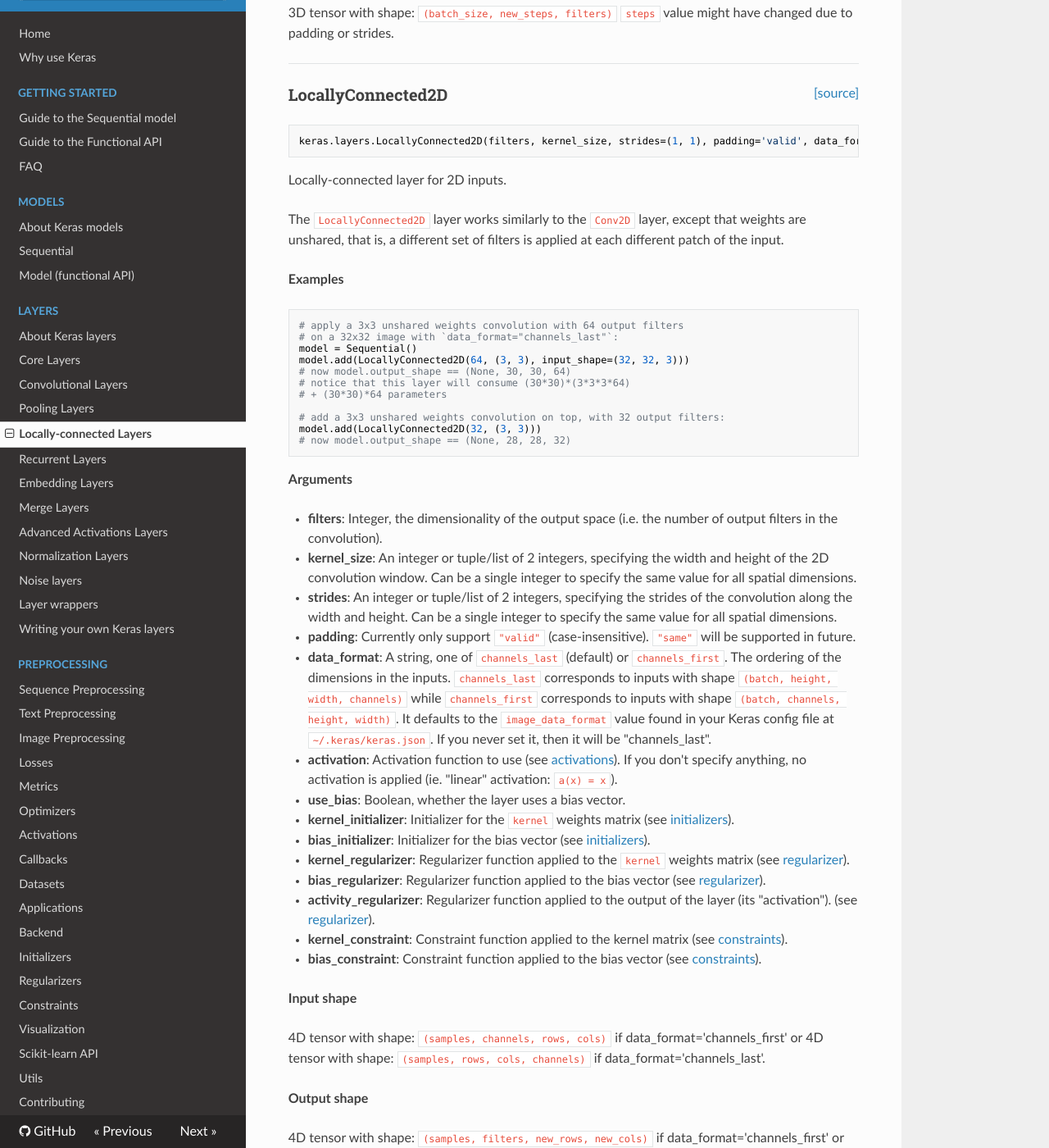
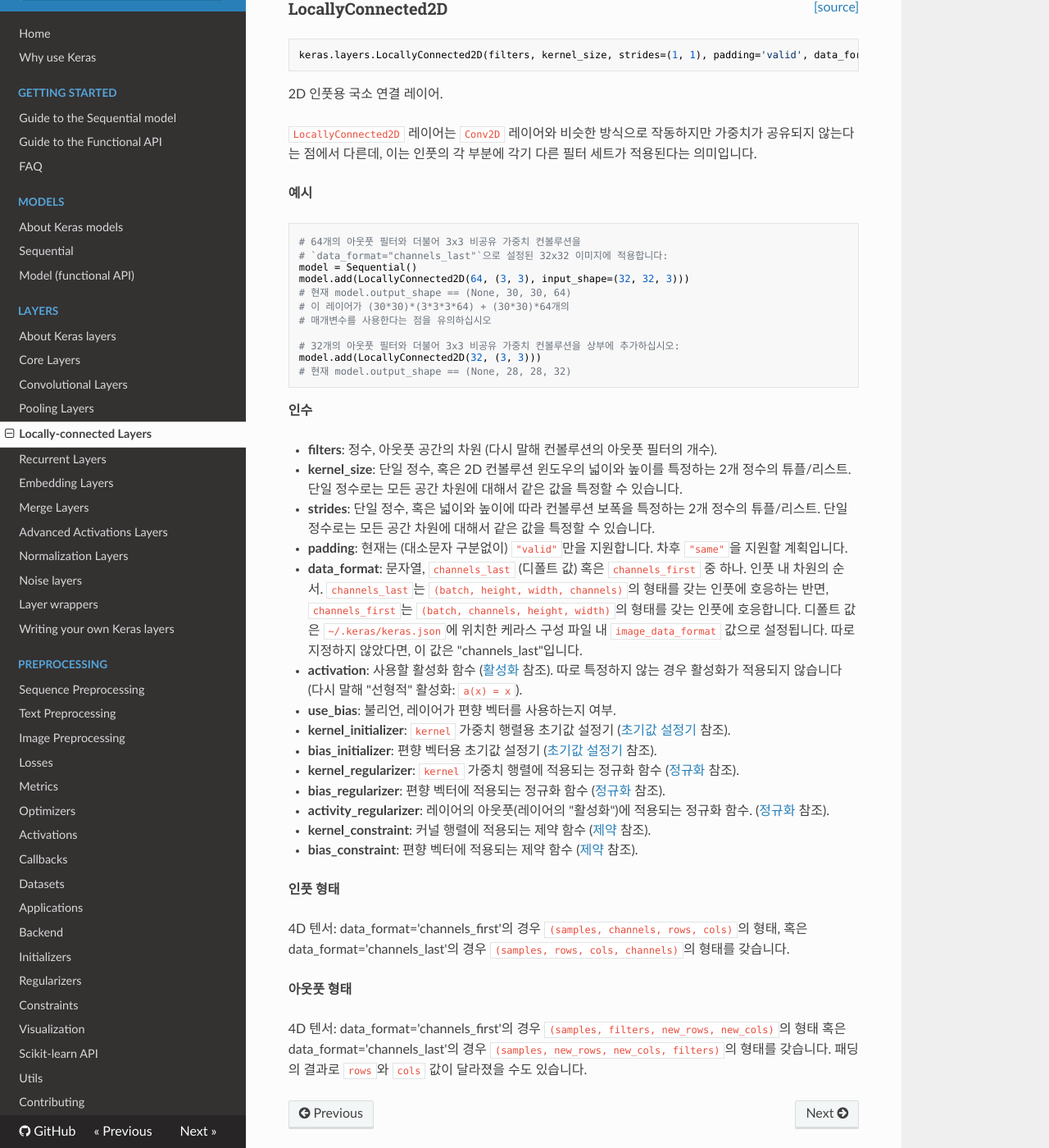
Before and after one commit to keras-team/keras-docs-ko, an MkDocs documentation site: the page built from sources/layers/local.md, in a window 1280 px wide and 1400 px high, scrolled down 1226 px. Shown: the whole window at 82% size. Built offline with MkDocs 1.6.1, drawn with Linux system fonts in a browser that asks for light colours; nearby versions of some CDN libraries; some of the changed text lies outside the part shown.

Commit message:
Update local.md
layers/local.md 번역 마무리

````diff
--- a/sources/layers/local.md
+++ b/sources/layers/local.md
@@ -5,68 +5,68 @@
 keras.layers.LocallyConnected1D(filters, kernel_size, strides=1, padding='valid', data_format=None, activation=None, use_bias=True, kernel_initializer='glorot_uniform', bias_initializer='zeros', kernel_regularizer=None, bias_regularizer=None, activity_regularizer=None, kernel_constraint=None, bias_constraint=None)
 ```
 
-Locally-connected layer for 1D inputs.
+1D 인풋용 국소 연결 레이어.
 
-The `LocallyConnected1D` layer works similarly to
-the `Conv1D` layer, except that weights are unshared,
-that is, a different set of filters is applied at each different patch
-of the input.
+`LocallyConnected1D` 레이어는 `Conv1D` 레이어와 비슷한 방식으로 작동하지만
+가중치가 공유되지 않는다는 점에서 다른데,
+이는 인풋의 각 부분에 각기 다른 필터 세트가 적용된다는
+의미입니다.
 
-__Example__
+__예시__
 
 ```python
-# apply a unshared weight convolution 1d of length 3 to a sequence with
-# 10 timesteps, with 64 output filters
+# 공유되지 않은 길이 3의 1D 컨볼루션 가중치를 10개의 시간 단계와
+# 64개의 아웃풋 필터로 이루어진 시퀀스에 적용합니다.
 model = Sequential()
 model.add(LocallyConnected1D(64, 3, input_shape=(10, 32)))
-# now model.output_shape == (None, 8, 64)
-# add a new conv1d on top
+# 현재 model.output_shape == (None, 8, 64)
+# 그 위에 새로운 conv1d를 추가합니다
 model.add(LocallyConnected1D(32, 3))
-# now model.output_shape == (None, 6, 32)
+# 현재 model.output_shape == (None, 6, 32)
 ```
 
-__Arguments__
+__인수__
 
-- __filters__: Integer, the dimensionality of the output space
-    (i.e. the number of output filters in the convolution).
-- __kernel_size__: An integer or tuple/list of a single integer,
-    specifying the length of the 1D convolution window.
-- __strides__: An integer or tuple/list of a single integer,
-    specifying the stride length of the convolution.
-    Specifying any stride value != 1 is incompatible with specifying
-    any `dilation_rate` value != 1.
-- __padding__: Currently only supports `"valid"` (case-insensitive).
-    `"same"` may be supported in the future.
-- __activation__: Activation function to use
-    (see [activations](../activations.md)).
-    If you don't specify anything, no activation is applied
-    (ie. "linear" activation: `a(x) = x`).
-- __use_bias__: Boolean, whether the layer uses a bias vector.
-- __kernel_initializer__: Initializer for the `kernel` weights matrix
-    (see [initializers](../initializers.md)).
-- __bias_initializer__: Initializer for the bias vector
-    (see [initializers](../initializers.md)).
-- __kernel_regularizer__: Regularizer function applied to
-    the `kernel` weights matrix
-    (see [regularizer](../regularizers.md)).
-- __bias_regularizer__: Regularizer function applied to the bias vector
-    (see [regularizer](../regularizers.md)).
-- __activity_regularizer__: Regularizer function applied to
-    the output of the layer (its "activation").
-    (see [regularizer](../regularizers.md)).
-- __kernel_constraint__: Constraint function applied to the kernel matrix
-    (see [constraints](../constraints.md)).
-- __bias_constraint__: Constraint function applied to the bias vector
-    (see [constraints](../constraints.md)).
+- __filters__: 정수, 출력 공간의 차원
+    (다시 말해 컨볼루션의 아웃풋 필터의 개수).
+- __kernel_size__: 단일 정수 혹은 단일 정수의 튜플/리스트
+    1D 컨볼루션 윈도우의 길이를 특정합니다.
+- __strides__: 단일 정수 혹은 단일 정수의 튜플/리스트,
+    컨볼루션의 보폭 길이를 특정합니다.
+    보폭 값이 1이 아니도록 특정하는 경우는 `dilation_rate`의 값이
+    1이 아니도록 특정하는 경우와 양립할 수 없습니다.
+- __padding__: 현재는 (대소문자 구분없이) `"valid"`만을 지원합니다.
+    차후 `"same"`을 지원할 계획입니다.
+- __activation__: 사용할 활성화 함수
+    ([활성화](../activations.md) 참조).
+    따로 특정하지 않는 경우 활성화가 적용되지 않습니다
+    (다시 말해 "선형적" 활성화: `a(x) = x`).
+- __use_bias__: 불리언, 레이어가 편향 벡터를 사용하는지 여부.
+- __kernel_initializer__: `kernel` 가중치 행렬용 초기값 설정기
+    ([초기값 설정기](../initializers.md) 참조).
+- __bias_initializer__: 편향 벡터용 초기값 설정기
+    ([초기값 설정기](../initializers.md) 참조).
+- __kernel_regularizer__: `kernel` 가중치 행렬에 적용되는
+    정규화 함수
+    ([정규화](../regularizers.md) 참조).
+- __bias_regularizer__: 편향 벡터에 적용되는 정규화 함수
+    ([정규화](../regularizers.md) 참조).
+- __activity_regularizer__: 레이어의 아웃풋(레이어의 "활성화")에
+    적용되는 정규화 함수.
+    ([정규화](../regularizers.md) 참조).
+- __kernel_constraint__: 커널 행렬에 적용되는 제약 함수
+    ([제약](../constraints.md) 참조).
+- __bias_constraint__: 편향 벡터에 적용되는 제약 함수
+    ([제약](../constraints.md) 참조).
 
-__Input shape__
+__인풋 형태__
 
-3D tensor with shape: `(batch_size, steps, input_dim)`
+3D 텐서: `(batch_size, steps, input_dim)`의 형태
 
-__Output shape__
+__아웃풋 형태__
 
-3D tensor with shape: `(batch_size, new_steps, filters)`
-`steps` value might have changed due to padding or strides.
+3D 텐서: `(batch_size, new_steps, filters)`의 형태
+패딩 혹은 보폭의 결과로 `steps` 값이 변했을 수도 있습니다.
 
 ----
 
@@ -77,86 +77,86 @@
 keras.layers.LocallyConnected2D(filters, kernel_size, strides=(1, 1), padding='valid', data_format=None, activation=None, use_bias=True, kernel_initializer='glorot_uniform', bias_initializer='zeros', kernel_regularizer=None, bias_regularizer=None, activity_regularizer=None, kernel_constraint=None, bias_constraint=None)
 ```
 
-Locally-connected layer for 2D inputs.
+2D 인풋용 국소 연결 레이어.
 
-The `LocallyConnected2D` layer works similarly
-to the `Conv2D` layer, except that weights are unshared,
-that is, a different set of filters is applied at each
-different patch of the input.
+`LocallyConnected2D` 레이어는 `Conv2D` 레이어와 비슷한 방식으로 작동하지만
+가중치가 공유되지 않는다는 점에서 다른데,
+이는 인풋의 각 부분에 각기 다른 필터 세트가 적용된다는
+의미입니다.
 
-__Examples__
+__예시__
 
 ```python
-# apply a 3x3 unshared weights convolution with 64 output filters
-# on a 32x32 image with `data_format="channels_last"`:
+# 64개의 아웃풋 필터와 더불어 3x3 비공유 가중치 컨볼루션을
+# `data_format="channels_last"`으로 설정된 32x32 이미지에 적용합니다:
 model = Sequential()
 model.add(LocallyConnected2D(64, (3, 3), input_shape=(32, 32, 3)))
-# now model.output_shape == (None, 30, 30, 64)
-# notice that this layer will consume (30*30)*(3*3*3*64)
-# + (30*30)*64 parameters
+# 현재 model.output_shape == (None, 30, 30, 64)
+# 이 레이어가 (30*30)*(3*3*3*64) + (30*30)*64개의
+# 매개변수를 사용한다는 점을 유의하십시오
 
-# add a 3x3 unshared weights convolution on top, with 32 output filters:
+# 32개의 아웃풋 필터와 더불어 3x3 비공유 가중치 컨볼루션을 상부에 추가하십시오:
 model.add(LocallyConnected2D(32, (3, 3)))
-# now model.output_shape == (None, 28, 28, 32)
+# 현재 model.output_shape == (None, 28, 28, 32)
 ```
 
-__Arguments__
+__인수__
 
-- __filters__: Integer, the dimensionality of the output space
-    (i.e. the number of output filters in the convolution).
-- __kernel_size__: An integer or tuple/list of 2 integers, specifying the
-    width and height of the 2D convolution window.
-    Can be a single integer to specify the same value for
-    all spatial dimensions.
-- __strides__: An integer or tuple/list of 2 integers,
-    specifying the strides of the convolution along the width and height.
-    Can be a single integer to specify the same value for
-    all spatial dimensions.
-- __padding__: Currently only support `"valid"` (case-insensitive).
-    `"same"` will be supported in future.
-- __data_format__: A string,
-    one of `channels_last` (default) or `channels_first`.
-    The ordering of the dimensions in the inputs.
-    `channels_last` corresponds to inputs with shape
-    `(batch, height, width, channels)` while `channels_first`
-    corresponds to inputs with shape
-    `(batch, channels, height, width)`.
-    It defaults to the `image_data_format` value found in your
-    Keras config file at `~/.keras/keras.json`.
-    If you never set it, then it will be "channels_last".
-- __activation__: Activation function to use
-    (see [activations](../activations.md)).
-    If you don't specify anything, no activation is applied
-    (ie. "linear" activation: `a(x) = x`).
-- __use_bias__: Boolean, whether the layer uses a bias vector.
-- __kernel_initializer__: Initializer for the `kernel` weights matrix
-    (see [initializers](../initializers.md)).
-- __bias_initializer__: Initializer for the bias vector
-    (see [initializers](../initializers.md)).
-- __kernel_regularizer__: Regularizer function applied to
-    the `kernel` weights matrix
-    (see [regularizer](../regularizers.md)).
-- __bias_regularizer__: Regularizer function applied to the bias vector
-    (see [regularizer](../regularizers.md)).
-- __activity_regularizer__: Regularizer function applied to
-    the output of the layer (its "activation").
-    (see [regularizer](../regularizers.md)).
-- __kernel_constraint__: Constraint function applied to the kernel matrix
-    (see [constraints](../constraints.md)).
-- __bias_constraint__: Constraint function applied to the bias vector
-    (see [constraints](../constraints.md)).
+- __filters__: 정수, 아웃풋 공간의 차원
+    (다시 말해 컨볼루션의 아웃풋 필터의 개수).
+- __kernel_size__: 단일 정수, 혹은 2D 컨볼루션 윈도우의
+    넓이와 높이를 특정하는 2개 정수의 튜플/리스트.
+    단일 정수로는 모든 공간 차원에 대해서
+    같은 값을 특정할 수 있습니다.
+- __strides__: 단일 정수, 혹은 넓이와 높이에 따라
+    컨볼루션 보폭을 특정하는 2개 정수의 튜플/리스트.
+    단일 정수로는 모든 공간 차원에 대해서
+    같은 값을 특정할 수 있습니다.
+- __padding__: 현재는 (대소문자 구분없이) `"valid"`만을 지원합니다.
+    차후 `"same"`을 지원할 계획입니다.
+- __data_format__: 문자열,
+    `channels_last` (디폴트 값) 혹은 `channels_first` 중 하나.
+    인풋 내 차원의 순서.
+    `channels_last`는 `(batch, height, width, channels)`의 형태를 갖는
+    인풋에 호응하는 반면, `channels_first`는
+    `(batch, channels, height, width)`의 형태를
+    갖는 인풋에 호응합니다.
+    디폴트 값은 `~/.keras/keras.json`에 위치한
+    케라스 구성 파일 내 `image_data_format` 값으로 설정됩니다.
+    따로 지정하지 않았다면, 이 값은 "channels_last"입니다.
+- __activation__: 사용할 활성화 함수
+    ([활성화](../activations.md) 참조).
+    따로 특정하지 않는 경우 활성화가 적용되지 않습니다
+    (다시 말해 "선형적" 활성화: `a(x) = x`).
+- __use_bias__: 불리언, 레이어가 편향 벡터를 사용하는지 여부.
+- __kernel_initializer__: `kernel` 가중치 행렬용 초기값 설정기
+    ([초기값 설정기](../initializers.md) 참조).
+- __bias_initializer__: 편향 벡터용 초기값 설정기
+    ([초기값 설정기](../initializers.md) 참조).
+- __kernel_regularizer__: `kernel` 가중치 행렬에 적용되는
+    정규화 함수
+    ([정규화](../regularizers.md) 참조).
+- __bias_regularizer__: 편향 벡터에 적용되는 정규화 함수
+    ([정규화](../regularizers.md) 참조).
+- __activity_regularizer__: 레이어의 아웃풋(레이어의 "활성화")에
+    적용되는 정규화 함수.
+    ([정규화](../regularizers.md) 참조).
+- __kernel_constraint__: 커널 행렬에 적용되는 제약 함수
+    ([제약](../constraints.md) 참조).
+- __bias_constraint__: 편향 벡터에 적용되는 제약 함수
+    ([제약](../constraints.md) 참조).
 
-__Input shape__
+__인풋 형태__
 
-4D tensor with shape:
-`(samples, channels, rows, cols)` if data_format='channels_first'
-or 4D tensor with shape:
-`(samples, rows, cols, channels)` if data_format='channels_last'.
+4D 텐서:
+data_format='channels_first'의 경우 `(samples, channels, rows, cols)`의 형태,
+혹은 data_format='channels_last'의 경우
+`(samples, rows, cols, channels)`의 형태를 갖습니다.
 
-__Output shape__
+__아웃풋 형태__
 
-4D tensor with shape:
-`(samples, filters, new_rows, new_cols)` if data_format='channels_first'
-or 4D tensor with shape:
-`(samples, new_rows, new_cols, filters)` if data_format='channels_last'.
-`rows` and `cols` values might have changed due to padding.
+4D 텐서:
+data_format='channels_first'의 경우 `(samples, filters, new_rows, new_cols)`의 형태
+혹은 data_format='channels_last'의 경우
+`(samples, new_rows, new_cols, filters)`의 형태를 갖습니다.
+패딩의 결과로 `rows`와 `cols` 값이 달라졌을 수도 있습니다.
````
